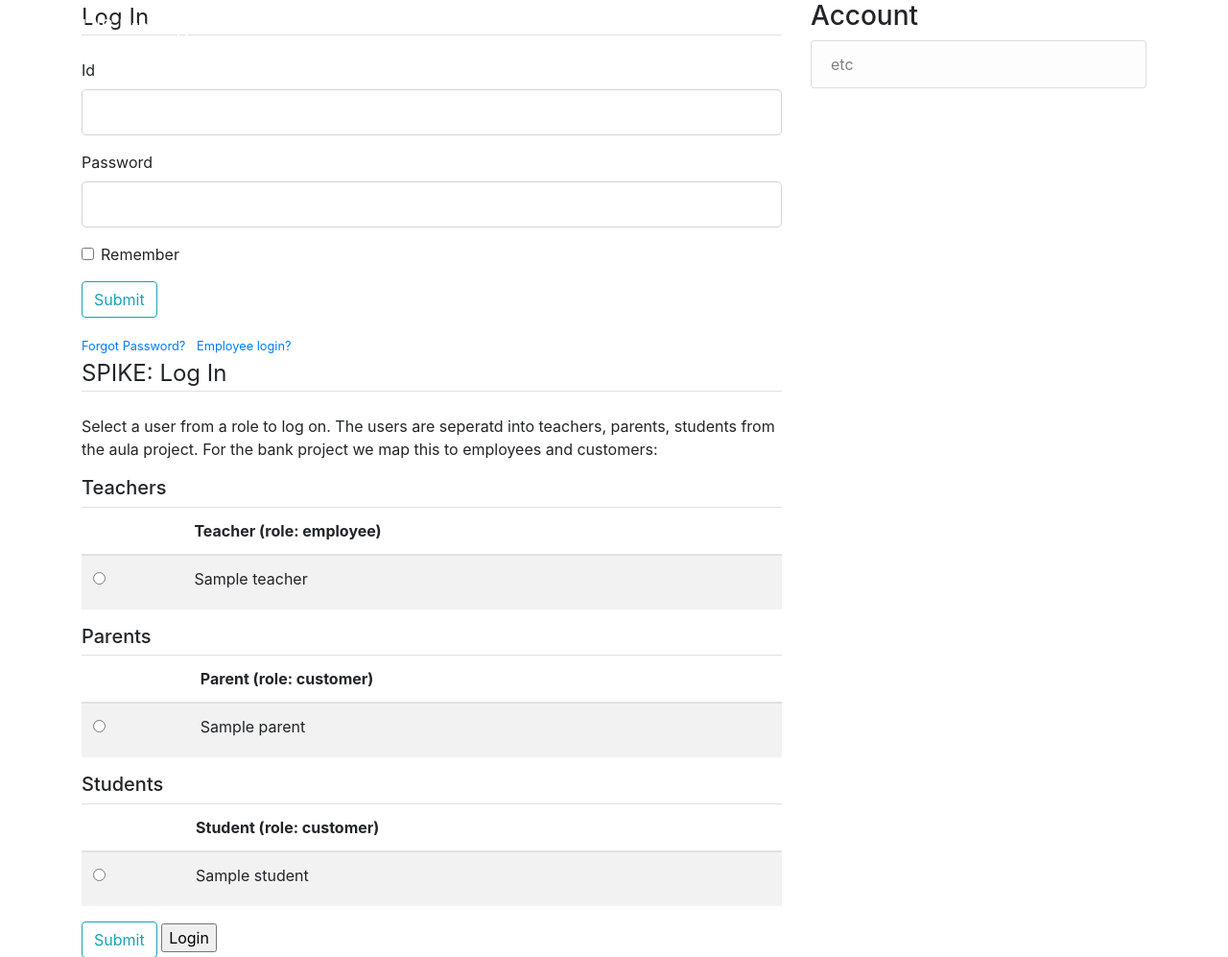
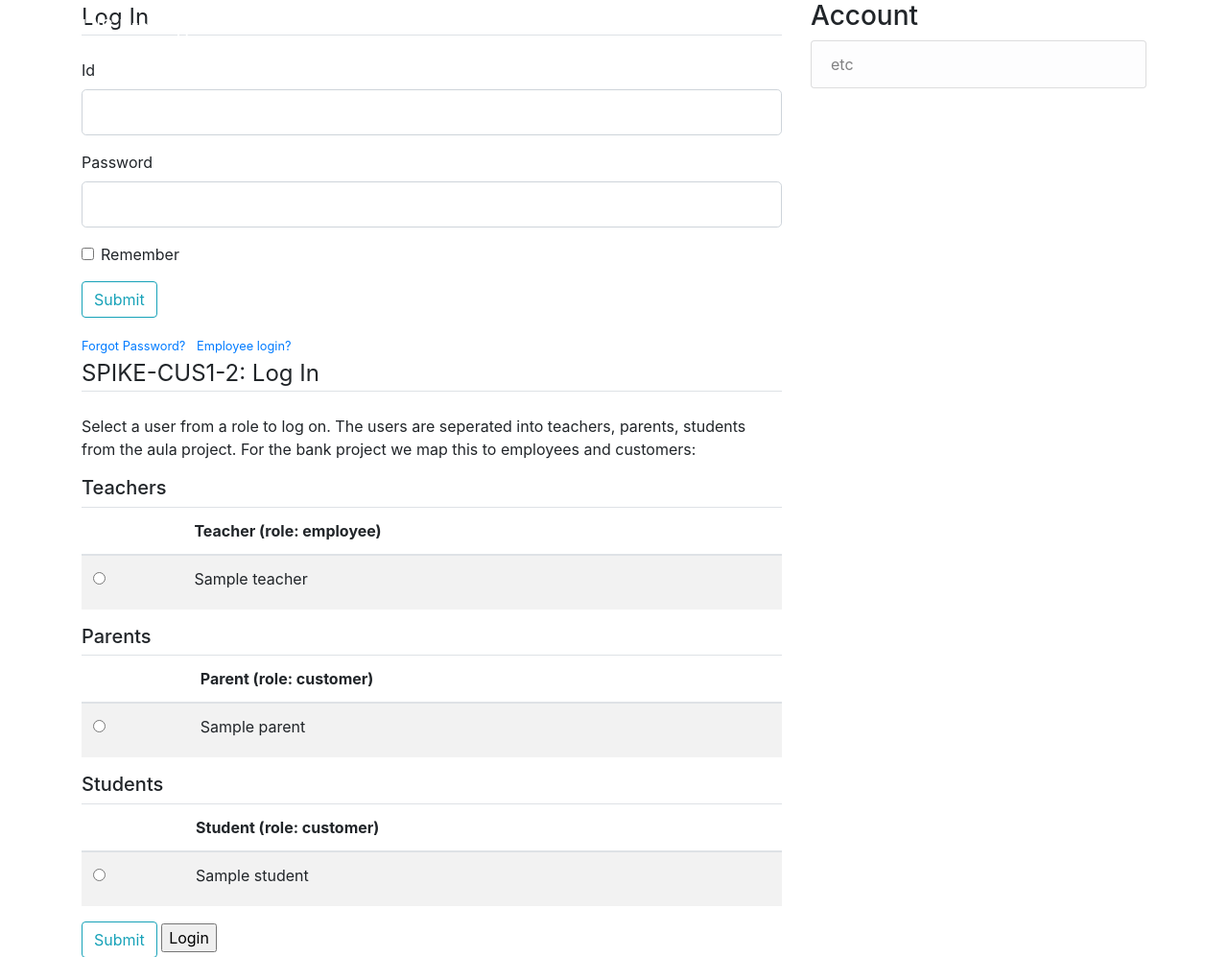
Before and after one commit to andersfuf/UIS_Prototype, a Python web app: template bank/templates/login.html in a window 1280 px wide. Shown: the top 997 px of the page at 96% size. Run offline with Jinja, Linux system fonts and the light colour scheme; the template is opened without the code that fills it: most values are stand-ins (such as "Sample title", 1, 10 or a date in 2020); form fields are guessed from the names that the template uses; some libraries are stand-ins or nearby versions.

Commit message:
CUS1-2 added to spike section of template

```diff
--- a/bank/templates/login.html
+++ b/bank/templates/login.html
@@ -53,8 +53,8 @@
 
     </div>
     <div class="content-section">
-      <legend class="border-bottom mb-4">SPIKE: Log In </legend>
-      <p>Select a user from a role to log on. The users are seperatd into teachers, parents, students from the aula project. For the bank project we map this to employees and customers:</p>
+      <legend class="border-bottom mb-4">SPIKE-CUS1-2: Log In </legend>
+      <p>Select a user from a role to log on. The users are seperated into teachers, parents, students from the aula project. For the bank project we map this to employees and customers:</p>
       <form action="/login" method="POST">
         <table class="table table-striped">
          <thead>
```
